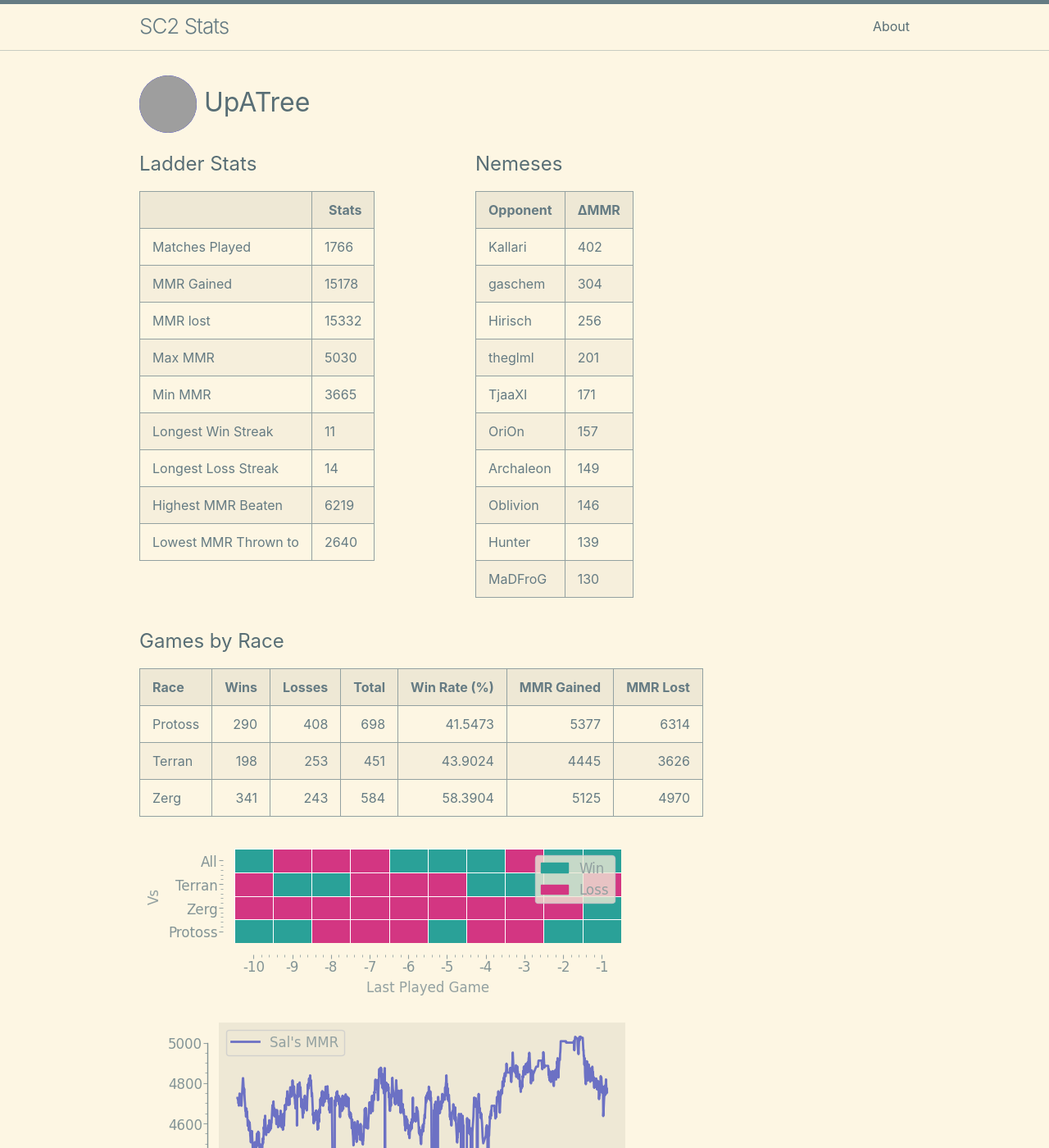
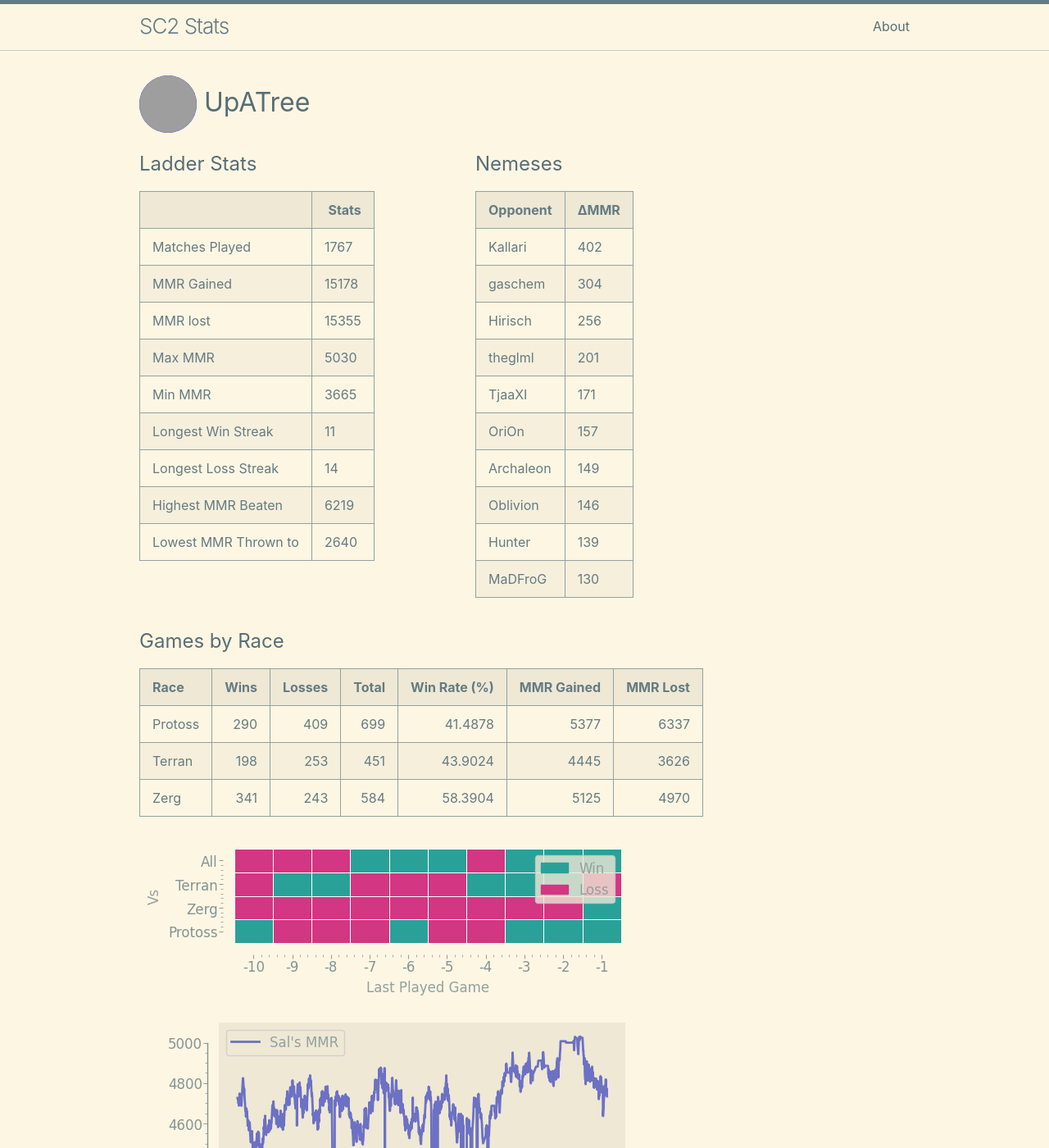
Before and after one commit to kylermurphy/UpATree, a Jekyll site: the page built from docs/index.md, in a window 1280 px wide and 1400 px high. Shown: the whole window at 82% size. Built offline with Jekyll 4.4.1, drawn with Linux system fonts in a browser that asks for light colours; grey boxes are pictures that could not be loaded.

Commit message:
running on push

```diff
--- a/docs/index.md
+++ b/docs/index.md
@@ -18,7 +18,7 @@ layout: home
   <tbody>
     <tr>
       <td>Matches Played</td>
-      <td>1766</td>
+      <td>1767</td>
     </tr>
     <tr>
       <td>MMR Gained</td>
@@ -26,7 +26,7 @@ layout: home
     </tr>
     <tr>
       <td>MMR lost</td>
-      <td>15332</td>
+      <td>15355</td>
     </tr>
     <tr>
       <td>Max MMR</td>
@@ -114,7 +114,7 @@ layout: home
 
 | Race    |   Wins |   Losses |   Total |   Win Rate (%) |   MMR Gained |   MMR Lost |
 |:--------|-------:|---------:|--------:|---------------:|-------------:|-----------:|
-| Protoss |    290 |      408 |     698 |        41.5473 |         5377 |       6314 |
+| Protoss |    290 |      409 |     699 |        41.4878 |         5377 |       6337 |
 | Terran  |    198 |      253 |     451 |        43.9024 |         4445 |       3626 |
 | Zerg    |    341 |      243 |     584 |        58.3904 |         5125 |       4970 |
 
--- a/log.txt
+++ b/log.txt
@@ -834,3 +834,4 @@ Writing a log file 2025-04-04 17:20:23.
 Writing a log file 2025-04-04 17:37:13.
 Writing a log file 2025-04-04 17:49:40.
 Writing a log file 2025-04-04 18:31:26.
+Writing a log file 2025-04-04 18:51:31.
```
Also changed, not shown: docs/assets/MMR.png, docs/assets/daily.png, docs/assets/gm_hist.png, docs/assets/r_wrt.png, 1 other file.
